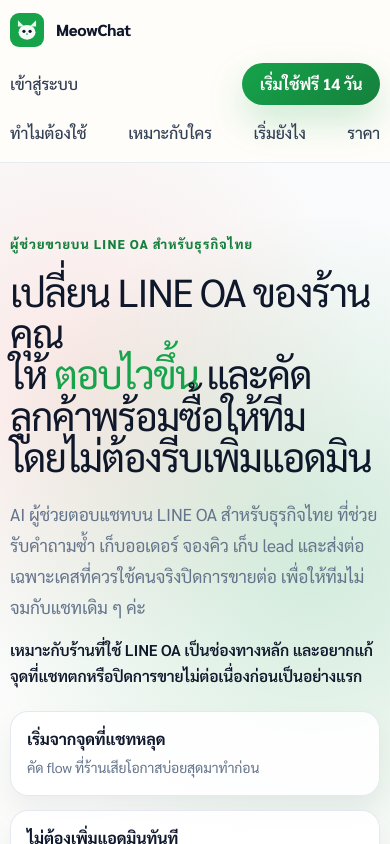
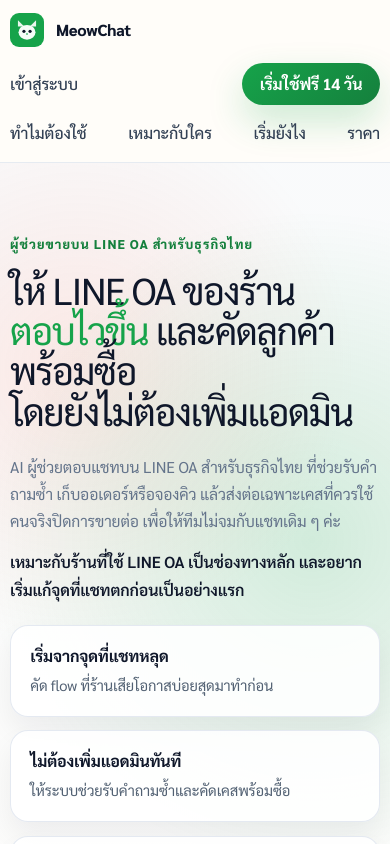
Before and after one commit to gotjisamyo/meowworks, a Next.js app in the folder meowchat/landing-next/: page / in a window 390 px wide. Shown: the top 844 px of the page. Built offline with nearby package versions, Linux system fonts and the light colour scheme; no server answers.

Commit message:
refactor(landing-next): polish readability and trust

```diff
--- a/meowchat/landing-next/src/components/home/HomePage.module.css
+++ b/meowchat/landing-next/src/components/home/HomePage.module.css
@@ -242,8 +242,8 @@
 
 .heroDescription {
   max-width: 620px;
-  font-size: 1.08rem;
-  line-height: 1.8;
+  font-size: 1.1rem;
+  line-height: 1.82;
   margin: 1.4rem 0 0;
 }
 
@@ -251,9 +251,9 @@
   max-width: 620px;
   margin: 0.85rem 0 0;
   color: var(--navy);
-  font-size: 0.98rem;
+  font-size: 1rem;
   font-weight: 600;
-  line-height: 1.7;
+  line-height: 1.72;
 }
 
 .heroProofGrid {
@@ -282,8 +282,8 @@
 .heroProofCard span {
   display: block;
   margin-top: 0.35rem;
-  color: var(--slate-soft);
-  font-size: 0.88rem;
+  color: #526173;
+  font-size: 0.92rem;
   line-height: 1.6;
 }
 
@@ -303,6 +303,7 @@
   background: rgba(220, 252, 231, 0.55);
   color: var(--navy);
   font-weight: 600;
+  line-height: 1.45;
 }
 
 .chatWrap {
@@ -567,8 +568,16 @@
 
 .proofStatCard p {
   margin: 0.45rem 0 0;
+  color: #526173;
+  line-height: 1.65;
+}
+
+.proofStatNote {
+  display: block;
+  margin-top: 0.55rem;
   color: var(--slate-soft);
-  line-height: 1.65;
+  font-size: 0.84rem;
+  line-height: 1.55;
 }
 
 .lightSection,
@@ -614,8 +623,8 @@
 .sectionDescription,
 .sectionDescriptionInvert {
   margin-top: 0.9rem;
-  line-height: 1.8;
-  font-size: 1rem;
+  line-height: 1.82;
+  font-size: 1.04rem;
 }
 
 .sectionDescriptionInvert {
@@ -862,7 +871,9 @@
 
 .testimonialQuote {
   margin: 1rem 0 1.2rem;
-  color: var(--slate-soft);
+  color: #475569;
+  font-size: 0.98rem;
+  line-height: 1.72;
 }
 
 .testimonialResult {
@@ -941,13 +952,15 @@
 .planDescription {
   margin: 0.8rem 0 1rem;
   min-height: 0;
+  font-size: 0.96rem;
+  line-height: 1.68;
 }
 
 .planAudience {
   margin: 0;
   color: var(--navy);
   font-weight: 700;
-  line-height: 1.6;
+  line-height: 1.65;
 }
 
 .planOutcome {
@@ -958,17 +971,26 @@
   border: 1px solid var(--mist);
   color: var(--slate);
   font-weight: 600;
-  line-height: 1.6;
+  line-height: 1.65;
+  font-size: 0.95rem;
 }
 
 .planFeatureList {
   min-height: 170px;
+  margin: 0.95rem 0 0;
+  padding-left: 1.15rem;
+  color: #475569;
+  line-height: 1.68;
+}
+
+.planFeatureList li + li {
+  margin-top: 0.45rem;
 }
 
 .planNote {
   margin: 0.9rem 0 0;
-  color: var(--slate-soft);
-  font-size: 0.9rem;
+  color: #526173;
+  font-size: 0.92rem;
   line-height: 1.6;
 }
 
@@ -1152,7 +1174,25 @@
   }
 
   .heroTitle {
-    font-size: clamp(2.25rem, 10vw, 3.4rem);
+    font-size: clamp(2.1rem, 9.6vw, 3.15rem);
+    line-height: 1.08;
+  }
+
+  .heroDescription,
+  .sectionDescription,
+  .sectionDescriptionInvert,
+  .planDescription,
+  .testimonialQuote,
+  .faqCard p {
+    font-size: 0.98rem;
+    line-height: 1.72;
+  }
+
+  .proofStatNote,
+  .planNote,
+  .testimonialAuthor span,
+  .ctaMicrocopy {
+    font-size: 0.88rem;
   }
 
   .footerMeta {
@@ -1196,6 +1236,26 @@
     gap: 1.5rem;
   }
 
+  .heroProofCard,
+  .problemCard,
+  .solutionCard,
+  .testimonialCard,
+  .pricingCard,
+  .pricingCardHighlight,
+  .faqCard,
+  .stepCard {
+    padding: 1.2rem;
+  }
+
+  .planBadge {
+    position: static;
+    margin-bottom: 0.7rem;
+  }
+
+  .planPrice {
+    font-size: 1.8rem;
+  }
+
   .planDescription,
   .planFeatureList {
     min-height: 0;
--- a/meowchat/landing-next/src/components/home/HomePage.tsx
+++ b/meowchat/landing-next/src/components/home/HomePage.tsx
@@ -176,18 +176,18 @@
             <div>
               <p className={styles.heroBadge}>ผู้ช่วยขายบน LINE OA สำหรับธุรกิจไทย</p>
               <h1 className={styles.heroTitle}>
-                เปลี่ยน LINE OA ของร้านคุณ
+                ให้ LINE OA ของร้าน
                 <br />
-                ให้ <span>ตอบไวขึ้น</span> และคัดลูกค้าพร้อมซื้อให้ทีม
+                <span>ตอบไวขึ้น</span> และคัดลูกค้าพร้อมซื้อ
                 <br />
-                โดยไม่ต้องรีบเพิ่มแอดมิน
+                โดยยังไม่ต้องเพิ่มแอดมิน
               </h1>
               <p className={styles.heroDescription}>
-                {BRAND_TAGLINE} ที่ช่วยรับคำถามซ้ำ เก็บออเดอร์ จองคิว เก็บ lead
-                และส่งต่อเฉพาะเคสที่ควรใช้คนจริงปิดการขายต่อ เพื่อให้ทีมไม่จมกับแชทเดิม ๆ ค่ะ
+                {BRAND_TAGLINE} ที่ช่วยรับคำถามซ้ำ เก็บออเดอร์หรือจองคิว
+                แล้วส่งต่อเฉพาะเคสที่ควรใช้คนจริงปิดการขายต่อ เพื่อให้ทีมไม่จมกับแชทเดิม ๆ ค่ะ
               </p>
               <p className={styles.heroSubproof}>
-                เหมาะกับร้านที่ใช้ LINE OA เป็นช่องทางหลัก และอยากแก้จุดที่แชทตกหรือปิดการขายไม่ต่อเนื่องก่อนเป็นอย่างแรก
+                เหมาะกับร้านที่ใช้ LINE OA เป็นช่องทางหลัก และอยากเริ่มแก้จุดที่แชทตกก่อนเป็นอย่างแรก
               </p>
 
               <div className={styles.heroProofGrid}>
@@ -243,6 +243,7 @@
               <article key={item.value} className={styles.proofStatCard}>
                 <strong>{item.value}</strong>
                 <p>{item.label}</p>
+                {item.note ? <span className={styles.proofStatNote}>{item.note}</span> : null}
               </article>
             ))}
           </div>
```
Also changed, not shown: meowchat/landing-next/src/data/homepage.ts (+14 -13 lines).
